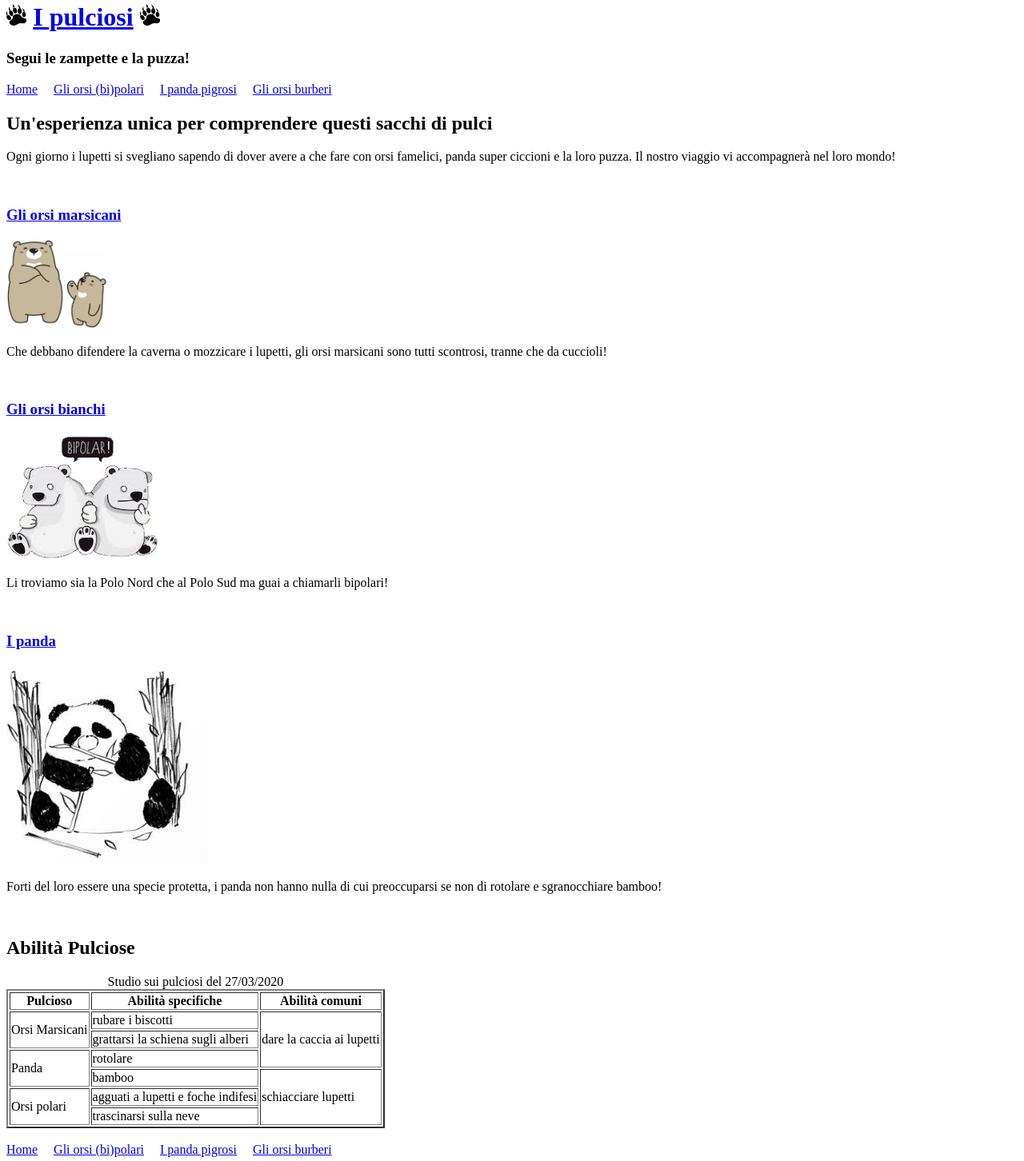
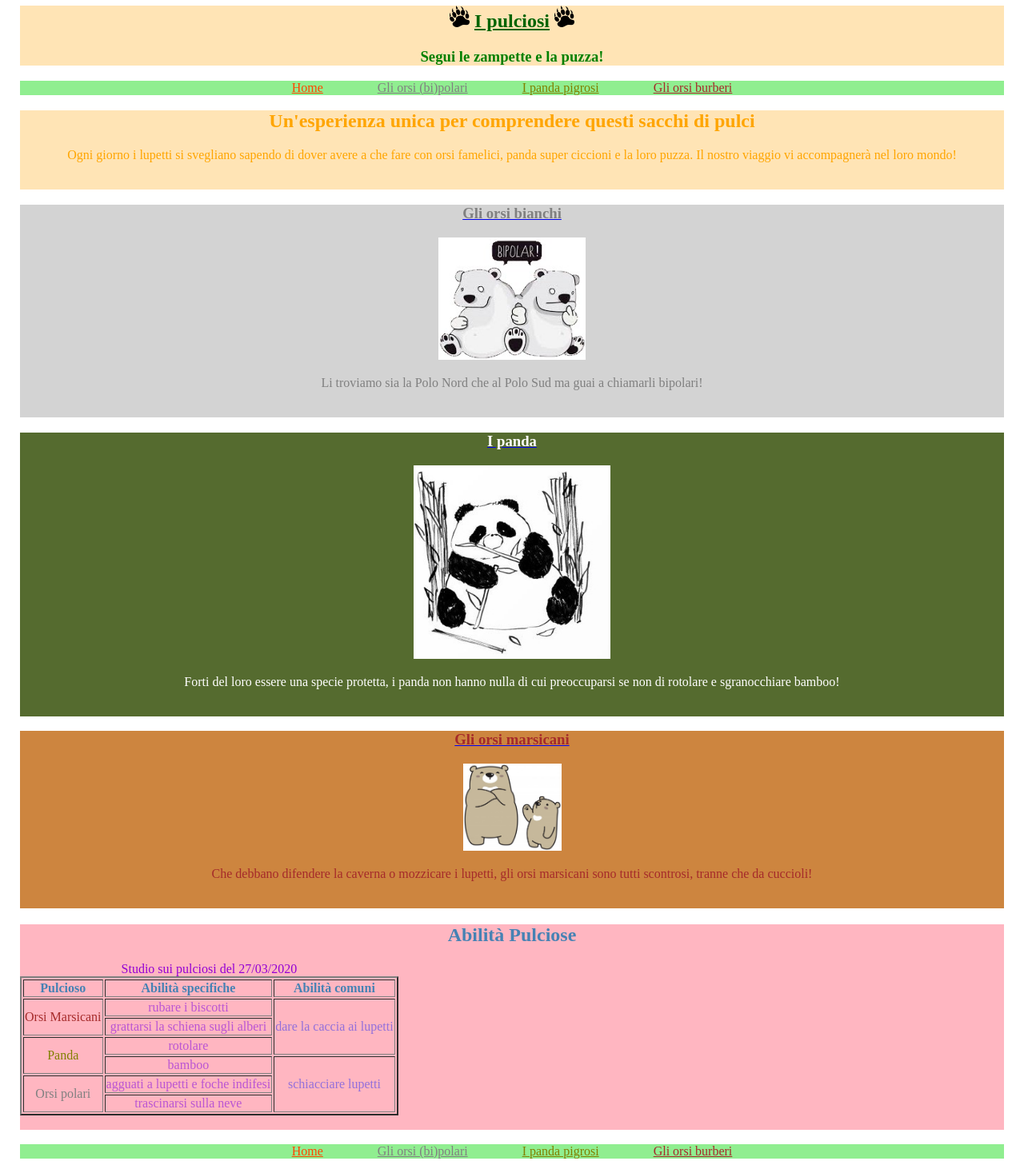
Before and after one commit to iPulciosi/iPulciosi.github.io, a plain HTML site: page Index.html in a window 1280 px wide. Shown: the part 18-1470 px from the top of the page at 80% size. Drawn offline with Linux system fonts and the light colour scheme.

Commit message:
Add files via upload

```diff
--- a/Index.html
+++ b/Index.html
@@ -7,85 +7,136 @@
  <script src="https://kit.fontawesome.com/2457185eb3.js" crossorigin="anonymous"></script>
 </head>
 
-<body>
+<body style="margin:25px; text-align: center">
  <header>
-  <h1><img src="Images/Titlepaw.png" alt="zampetta" width="2%"/>&nbsp;<a href="Index.html">I pulciosi</a>&nbsp;<img src="Images/Titlepaw.png" alt="zampetta" width="2%"/></h1>
-  <h3>Segui le zampette e la puzza!</h3>
+ 	<section style="background-color: moccasin">
+  <h1><img src="Images/Titlepaw.png" alt="zampetta" width="2%"/>&nbsp;<a href="Index.html" style="color: darkgreen">I pulciosi</a>&nbsp;<img src="Images/Titlepaw.png" alt="zampetta" width="2%"/></h1>
+  <h3 style="color: green">Segui le zampette e la puzza!</h3>
+</section>
 
- <nav>
-   <a href="Index.html">Home</a>
+ <nav style="background-color: lightgreen">
+ 	  <a href="Index.html" style="color: orangered">Home</a>
     &nbsp;
     &nbsp;
-   <a href="GliOrsi(bi)polari.html" target="_blank">Gli orsi (bi)polari</a>
     &nbsp;
     &nbsp;
-   <a href="IPandaPigrosi.html" target="_blank">I panda pigrosi</a>
     &nbsp;
     &nbsp;
-   <a href="GliOrsiBurberi.html" target="_blank">Gli orsi burberi </a>
+    &nbsp;
+    &nbsp;
+    <a href="GliOrsi(bi)polari.html" target="_blank" style="color: gray">Gli orsi (bi)polari</a>
+    &nbsp;
+    &nbsp;
+    &nbsp;
+    &nbsp;
+    &nbsp;
+    &nbsp;
+    &nbsp;
+    &nbsp;
+    <a href="IPandaPigrosi.html" target="_blank" style="color:olive">I panda pigrosi</a>
+    &nbsp;
+    &nbsp;
+    &nbsp;
+    &nbsp;
+    &nbsp;
+    &nbsp;
+    &nbsp;
+    &nbsp;
+    <a href="GliOrsiBurberi.html" target="_blank" style="color:brown">Gli orsi burberi </a>
  </nav>
  </header>
 
  <main>
-    <h2>Un'esperienza unica per comprendere questi sacchi di pulci</h2>
-    <p> Ogni giorno i lupetti si svegliano sapendo di dover avere a che fare con orsi famelici, panda super ciccioni e la loro puzza. Il nostro viaggio vi accompagnerà nel loro mondo!</p>
+ 	<section style="background-color: moccasin">
+    <h2 style="color: orange">Un'esperienza unica per comprendere questi sacchi di pulci</h2>
+    <p style="color: orange"> Ogni giorno i lupetti si svegliano sapendo di dover avere a che fare con orsi famelici, panda super ciccioni e la loro puzza. Il nostro viaggio vi accompagnerà nel loro mondo!</p>
     &nbsp;
     &nbsp;
-  <section>
-    <a href="GliOrsiBurberi.html"><h3> Gli orsi marsicani </h3><img src="Images/IndexBrownBears.jpg" alt="Brown bears" width="10%"></a>
-    <p> Che debbano difendere la caverna o mozzicare i lupetti, gli orsi marsicani sono tutti scontrosi, tranne che da cuccioli!<p>
 </section>
+
+  <section style="background-color: lightgrey">
+    <a href="GliOrsi(bi)polari.html"><h3 style="color: gray"> Gli orsi bianchi</h3><img src="Images/IndexPolarBear.jfif" alt="Bipolar bears" width="15%"></a>
+    <p style="color: gray"> Li troviamo sia la Polo Nord che al Polo Sud ma guai a chiamarli bipolari!<p>
     &nbsp;
     &nbsp;
-  <section>
-    <a href="GliOrsi(bi)polari.html"><h3> Gli orsi bianchi</h3><img src="Images/IndexPolarBear.jfif" alt="Bipolar bears" width="15%"></a>
-    <p> Li troviamo sia la Polo Nord che al Polo Sud ma guai a chiamarli bipolari!<p>
   </section>
+
+    <section style="background-color: darkolivegreen">
+    <a href="IPandaPigrosi.html">
+    <h3 style="color: white"> I panda </h3><img src="Images/IndexPanda.jpg" alt="Eating fat panda " width="20%"> </a>
+    <p style="color: white"> Forti del loro essere una specie protetta, i panda non hanno nulla di cui preoccuparsi se non di rotolare e sgranocchiare bamboo!</p>
      &nbsp;
  	 &nbsp;
-  <section>
-    <a href="IPandaPigrosi.html">
-    <h3> I panda </h3><img src="Images/IndexPanda.jpg" alt="Eating fat panda " width="20%"> </a>
-    <p> Forti del loro essere una specie protetta, i panda non hanno nulla di cui preoccuparsi se non di rotolare e sgranocchiare bamboo!</p>
   </section>
+
+  <section style="background-color: peru">
+    <a href="GliOrsiBurberi.html"><h3 style="color: brown"> Gli orsi marsicani </h3><img src="Images/IndexBrownBears.jpg" alt="Brown bears" width="10%"></a>
+    <p style="color: brown"> Che debbano difendere la caverna o mozzicare i lupetti, gli orsi marsicani sono tutti scontrosi, tranne che da cuccioli!<p>
     &nbsp;
+    &nbsp;
+  </section>
 
-  <section>
-  <h2>Abilità Pulciose</h2>
+  <section style="background-color: lightpink">
+  <h2 style="color: steelblue">Abilità Pulciose</h2>
   <table border="2">
-      <caption> Studio sui pulciosi del 27/03/2020 </caption>
+      <caption style="color: darkviolet"> Studio sui pulciosi del 27/03/2020 </caption>
     <tr>
-      <th>Pulcioso</th><th>Abilità specifiche</th><th>Abilità comuni</th></tr>
+      <th style="color: steelblue">Pulcioso</th><th style="color: steelblue">Abilità specifiche</th><th style="color: steelblue">Abilità comuni</th></tr>
     <tr>
-      <td rowspan="2">Orsi Marsicani</td><td>rubare i biscotti</td><td rowspan="3">dare la caccia ai lupetti</td></tr>
+      <td rowspan="2" style="color: brown">Orsi Marsicani</td><td style="color: mediumorchid">rubare i biscotti</td><td rowspan="3" style="color: mediumpurple">dare la caccia ai lupetti</td></tr>
     <tr>
-      <td>grattarsi la schiena sugli alberi</td></tr>
+      <td style="color: mediumorchid">grattarsi la schiena sugli alberi</td></tr>
     <tr>
-      <td rowspan="2">Panda</td><td>rotolare</td></tr>
+      <td rowspan="2" style="color: olive">Panda</td><td style="color: mediumorchid">rotolare</td></tr>
     <tr>
-      <td>bamboo</td><td rowspan="3">schiacciare lupetti</td></tr>
+      <td style="color: mediumorchid">bamboo</td><td rowspan="3" style="color: mediumpurple">schiacciare lupetti</td></tr>
     <tr>
-      <td rowspan="2">Orsi polari</td><td>agguati a lupetti e foche indifesi</td></tr>
+      <td rowspan="2" style="color: grey">Orsi polari</td><td style="color: mediumorchid">agguati a lupetti e foche indifesi</td></tr>
     <tr>
-      <td>trascinarsi sulla neve</td></tr>
+      <td style="color: mediumorchid">trascinarsi sulla neve</td></tr>
   </table>
   &nbsp;
 </section>
 
  </main>
-
- <footer>
-  <nav>
-    <a href="Index.html" target="_top">Home</a>
 	&nbsp;
     &nbsp;
-    <a href="GliOrsi(bi)polari.html">Gli orsi (bi)polari</a>
     &nbsp;
     &nbsp;
-    <a href="IPandaPigrosi.html">I panda pigrosi</a>
     &nbsp;
     &nbsp;
-    <a href="GliOrsiBurberi.html">Gli orsi burberi </a>
+    &nbsp;
+    &nbsp;
+ <footer>
+ <nav style="background-color: lightgreen">
+    <a href="Index.html" target="_top" style="color: orangered">Home</a>
+    &nbsp;
+    &nbsp;
+    &nbsp;
+    &nbsp;
+    &nbsp;
+    &nbsp;
+    &nbsp;
+    &nbsp;
+    <a href="GliOrsi(bi)polari.html" target="_blank" style="color: gray">Gli orsi (bi)polari</a>
+    &nbsp;
+    &nbsp;
+    &nbsp;
+    &nbsp;
+    &nbsp;
+    &nbsp;
+    &nbsp;
+    &nbsp;
+    <a href="IPandaPigrosi.html" target="_blank" style="color:olive">I panda pigrosi</a>
+    &nbsp;
+    &nbsp;
+    &nbsp;
+    &nbsp;
+    &nbsp;
+    &nbsp;
+    &nbsp;
+    &nbsp;
+    <a href="GliOrsiBurberi.html" target="_blank" style="color:brown">Gli orsi burberi </a>
   </nav>
 
     <br>
@@ -101,15 +152,18 @@
     </audio>
     </div>
 
-    <section>
-    <h4>Contatti:</h4>
+    <section style="background-color: moccasin">
+    <h4 style="color: green">Contatti:</h4>
     <a href="https://www.linkedin.com" aria-label="Linkedin"><i class="fab fa-linkedin fa-lg"></i></a>
     <a href="https://www.facebook.com" aria-label="Facebook"><i class="fab fa-facebook fa-lg"></i></a>
     <a href="https://www.twitter.com" aria-label="Twitter"><i class="fab fa-twitter fa-lg"></i></a>
   </section>
 
     <br>
-    <small>&copy; 2020 Il Mondo Lupetto</small>
+
+    <section style="background-color: moccasin">
+    <small style="color: darkgreen">&copy; 2020 Il Mondo Lupetto</small>
+    </section>
  </footer>
 </body>
 
```
Also changed, not shown: GliOrsi(bi)polari.html (+58 -19 lines), GliOrsiBurberi.html (+39 -18 lines), IPandaPigrosi.html (+38 -17 lines). Lines whose indentation alone changed are shown as unchanged.
